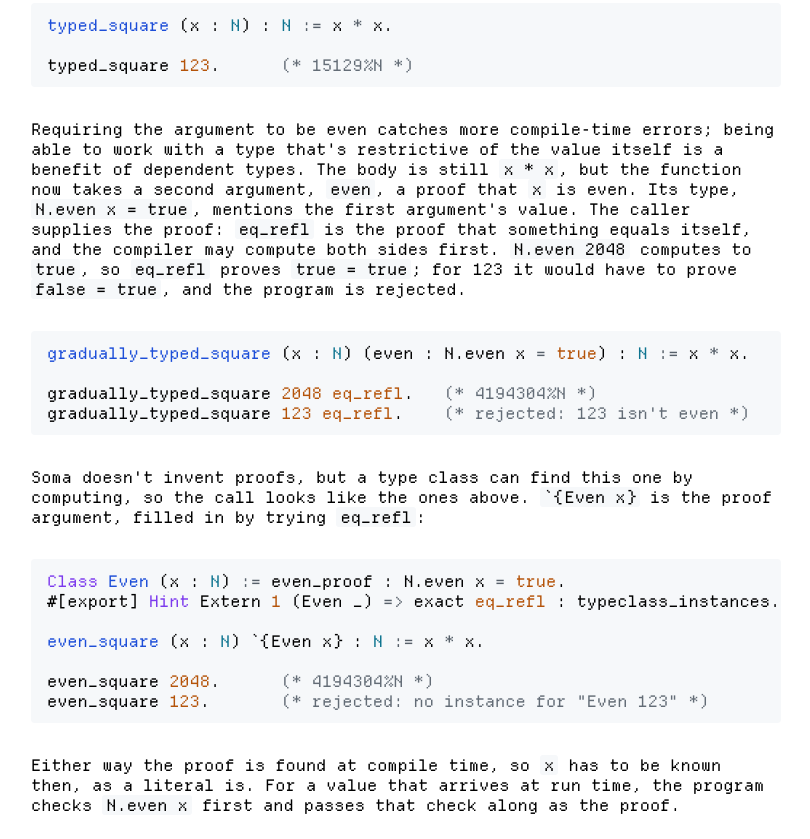
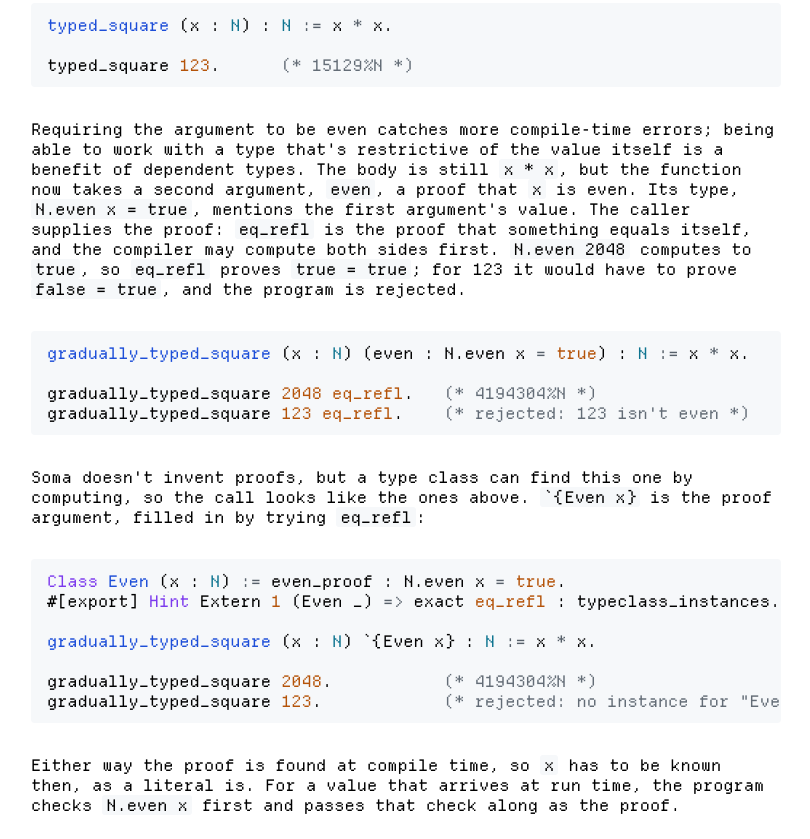
Before and after one commit to rococompute/rococompute.github.io, a plain HTML site: page soma.html in a window 1280 px wide. Shown: the part 1017-1856 px from the top of the page, without its empty margins (234-1044 px from the left). Drawn offline with nearby package versions, Linux system fonts and the light colour scheme.

Commit message:
soma: the type-class example's function is gradually_typed_square too
Co-Authored-By: Claude Opus 5.5 <noreply@anthropic.com>
Claude-Session: https://claude.ai/code/session_01LawH7BrGaNBjJfXt4Ahqyo

```diff
--- a/soma.html
+++ b/soma.html
@@ -37,10 +37,10 @@ gradually_typed_square 123 eq_refl.    (* rejected: 123 isn't even *)</code></pr
       <pre><code class="language-soma">Class Even (x : N) := even_proof : N.even x = true.
 #[export] Hint Extern 1 (Even _) =&gt; exact eq_refl : typeclass_instances.
 
-even_square (x : N) `{Even x} : N := x * x.
+gradually_typed_square (x : N) `{Even x} : N := x * x.
 
-even_square 2048.      (* 4194304%N *)
-even_square 123.       (* rejected: no instance for "Even 123" *)</code></pre>
+gradually_typed_square 2048.           (* 4194304%N *)
+gradually_typed_square 123.            (* rejected: no instance for "Even 123" *)</code></pre>
       <p>Either way the proof is found at compile time, so <code>x</code> has to be known then, as a literal is. For a value that arrives at run time, the program checks <code>N.even x</code> first and passes that check along as the proof.</p>
     </div>
   </body>
```
